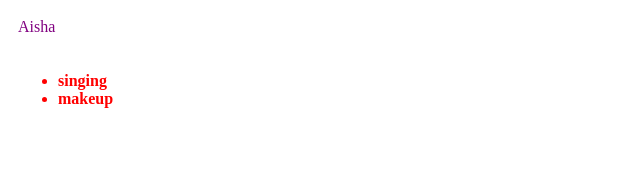
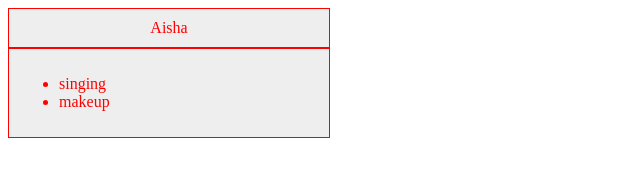
Before and after one commit to atcovington1/MyWebCourse, a plain HTML site: page index.html in a window 1280 px wide. Shown: the whole page, without its empty margins (0-640 px from the left). Drawn offline with Linux system fonts and the light colour scheme.

Commit message:
centered name

```diff
--- a/index.html
+++ b/index.html
@@ -28,12 +28,14 @@
     div {
         width: 300px;
         padding: 10px;
-        border: 1px solid red
+        border: 1px solid red;
         background-color: #eeeeee;
-        color: purple
+        color: red
+    }
+    #name {
+        text-align: center
     }
 
-    div#hobbies {font-weight: bold; color:red}
 
 </style>
 
```
